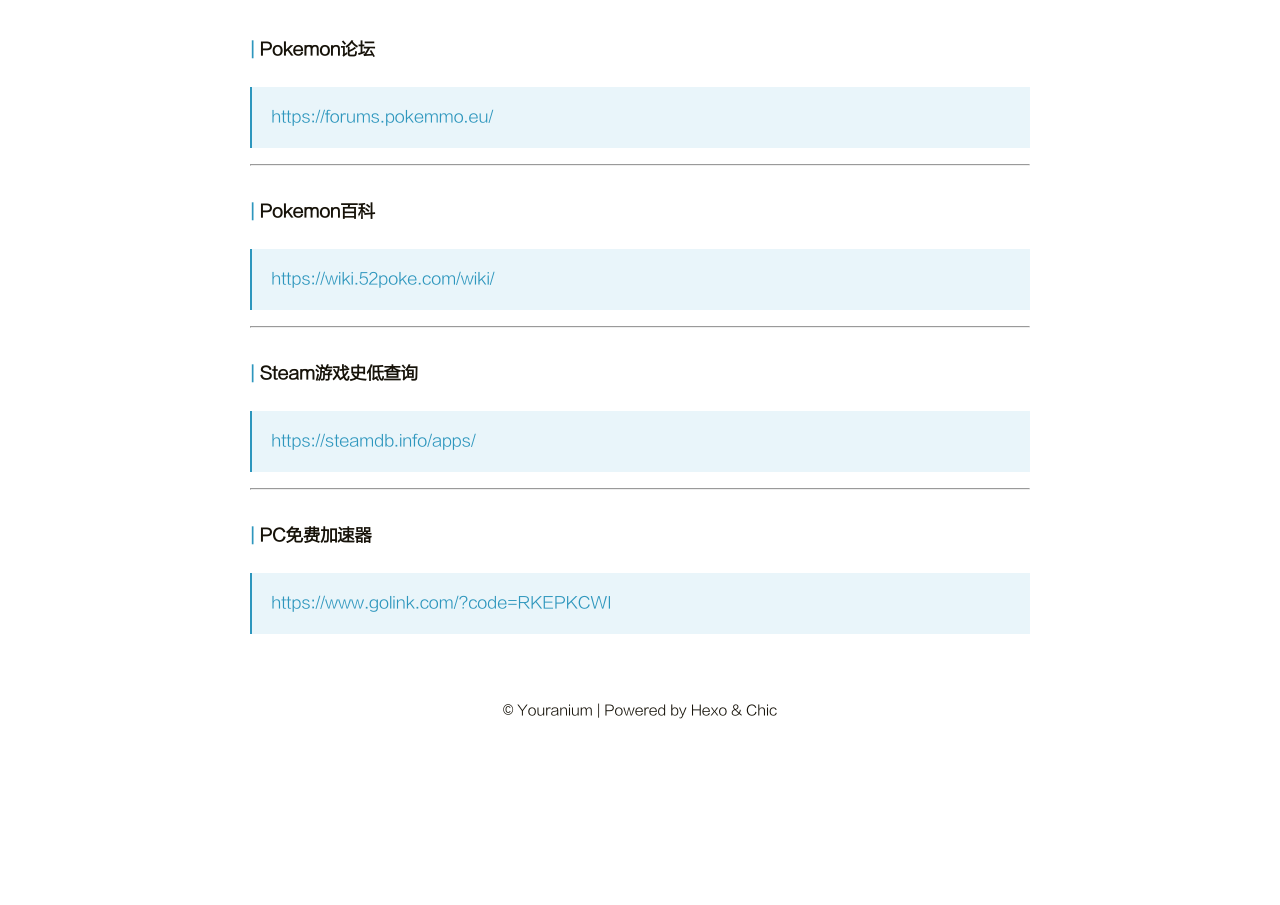
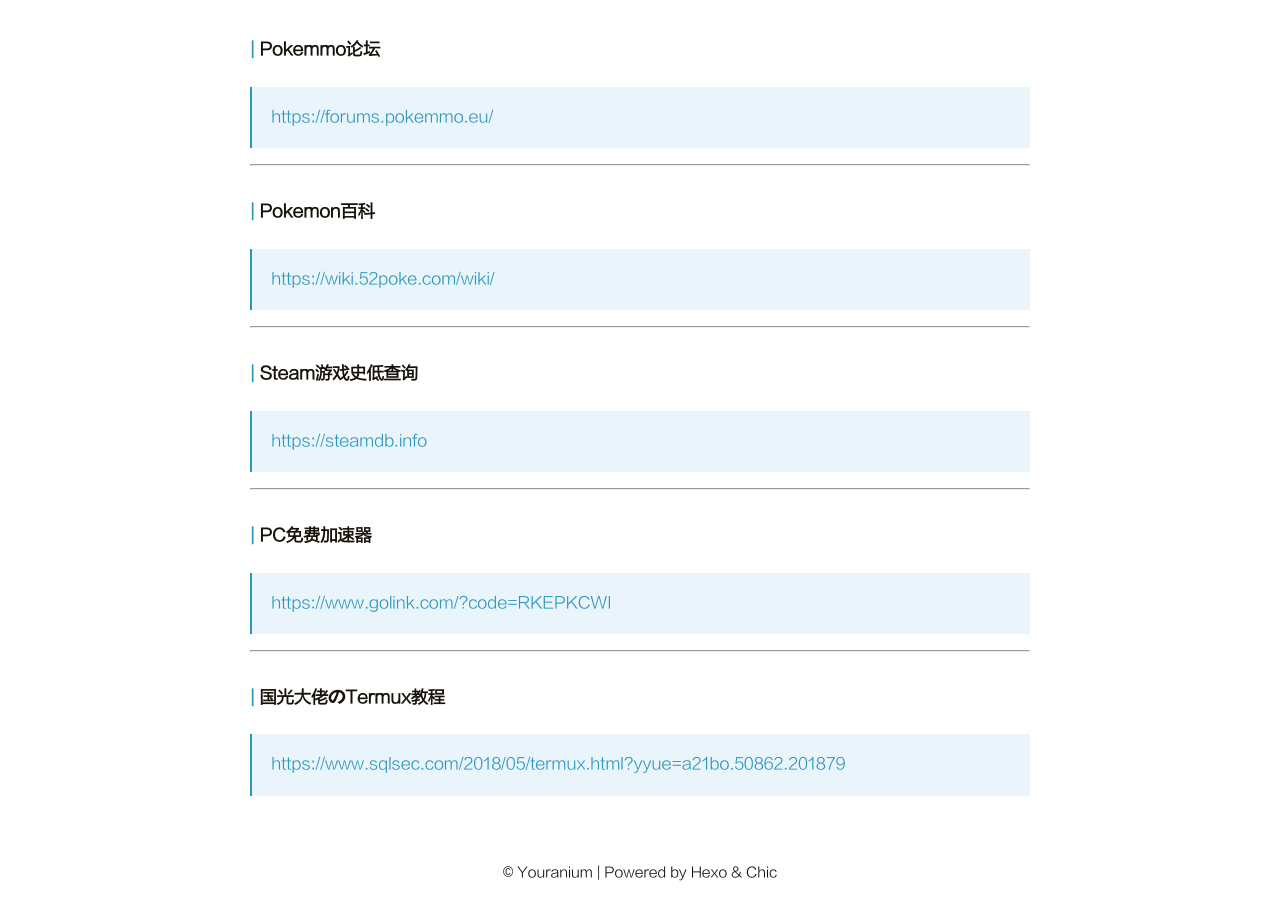
Before and after one commit to NiceAfternoon/youranium.github.io, a plain HTML site: page bookmark/index.html in a window 1280 px wide. Shown: the part 135-1040 px from the top of the page. Before the commit the page ends 878 px from the top, so only its background shows below. Drawn offline with Linux system fonts and the light colour scheme.

Commit message:
Site updated: 2020-11-03 14:33:30

```diff
--- a/bookmark/index.html
+++ b/bookmark/index.html
@@ -116,7 +116,7 @@
         <h2 class="post-title">收藏夹</h2>
 
         <section class="post-content">
-            <h3 id="Pokemon论坛"><a href="#Pokemon论坛" class="headerlink" title="Pokemon论坛"></a>Pokemon论坛</h3><blockquote>
+            <h3 id="Pokemmo论坛"><a href="#Pokemmo论坛" class="headerlink" title="Pokemmo论坛"></a>Pokemmo论坛</h3><blockquote>
 <p><a target="_blank" rel="noopener" href="https://forums.pokemmo.eu/">https://forums.pokemmo.eu/</a></p>
 </blockquote>
 <hr>
@@ -125,11 +125,15 @@
 </blockquote>
 <hr>
 <h3 id="Steam游戏史低查询"><a href="#Steam游戏史低查询" class="headerlink" title="Steam游戏史低查询"></a>Steam游戏史低查询</h3><blockquote>
-<p><a target="_blank" rel="noopener" href="https://steamdb.info/apps/">https://steamdb.info/apps/</a></p>
+<p><a target="_blank" rel="noopener" href="https://steamdb.info/">https://steamdb.info</a></p>
 </blockquote>
 <hr>
 <h3 id="PC免费加速器"><a href="#PC免费加速器" class="headerlink" title="PC免费加速器"></a>PC免费加速器</h3><blockquote>
 <p><a target="_blank" rel="noopener" href="https://www.golink.com/?code=RKEPKCWI">https://www.golink.com/?code=RKEPKCWI</a></p>
+</blockquote>
+<hr>
+<h3 id="国光大佬のTermux教程"><a href="#国光大佬のTermux教程" class="headerlink" title="国光大佬のTermux教程"></a>国光大佬のTermux教程</h3><blockquote>
+<p><a target="_blank" rel="noopener" href="https://www.sqlsec.com/2018/05/termux.html?yyue=a21bo.50862.201879">https://www.sqlsec.com/2018/05/termux.html?yyue=a21bo.50862.201879</a></p>
 </blockquote>
 
         </section>
```
